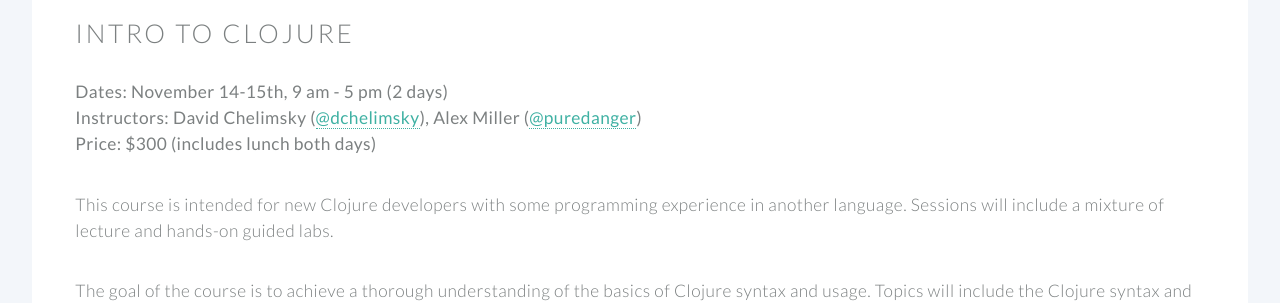
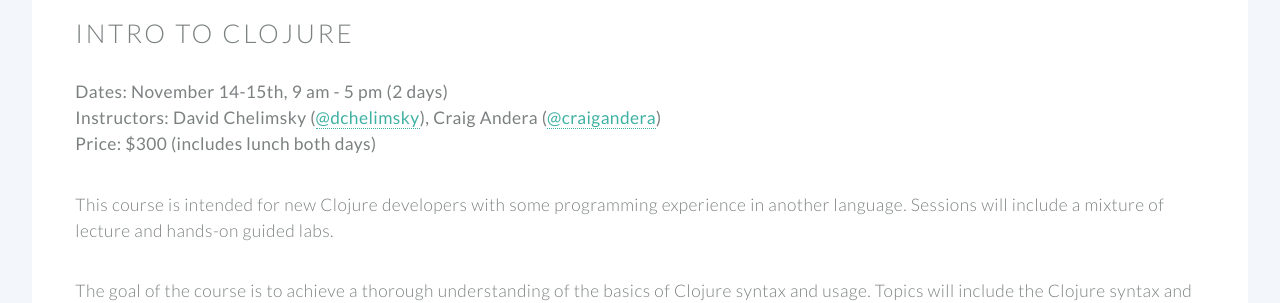
Before and after one commit to clojureconj/clojureconj.github.io, a Jekyll site: the page built from training.html, in a window 1280 px wide. Shown: the part 311-614 px from the top of the page. Built offline with Jekyll 4.4.1, drawn with Linux system fonts in a browser that asks for light colours.

Commit message:
update training page

```diff
--- a/training.html
+++ b/training.html
@@ -18,7 +18,7 @@ title: Clojure/Conj 2015 - Training
 								<header><h2><a name="clojure">Intro to Clojure</a></h2></header>
 
 <p><strong>Dates: November 14-15th, 9 am - 5 pm (2 days)<br>
-	Instructors: David Chelimsky (<a href="http://twitter.com/dchelimsky">@dchelimsky</a>), Alex Miller (<a href="http://twitter.com/puredanger">@puredanger</a>)<br>
+	Instructors: David Chelimsky (<a href="http://twitter.com/dchelimsky">@dchelimsky</a>), Craig Andera (<a href="http://twitter.com/craigandera">@craigandera</a>)<br>
 	Price: $300 (includes lunch both days)
 </strong></p>
 
```
